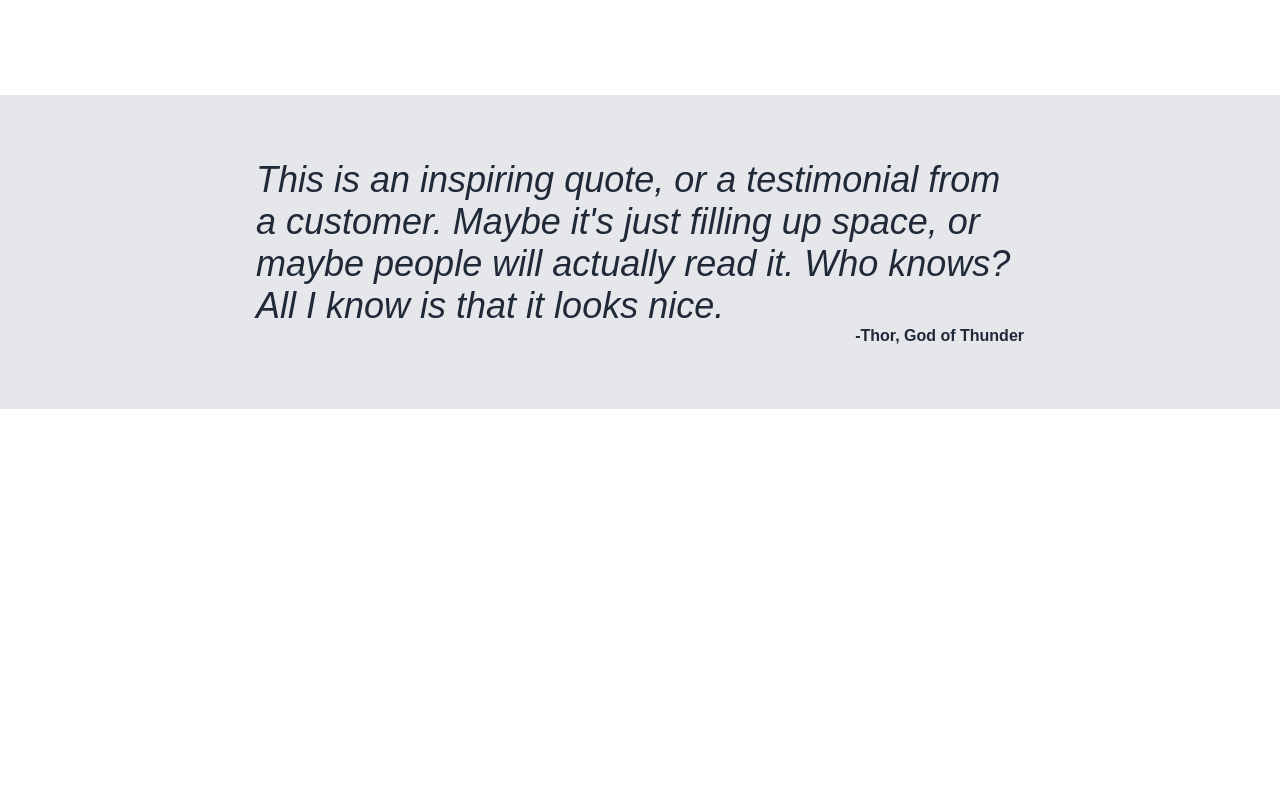
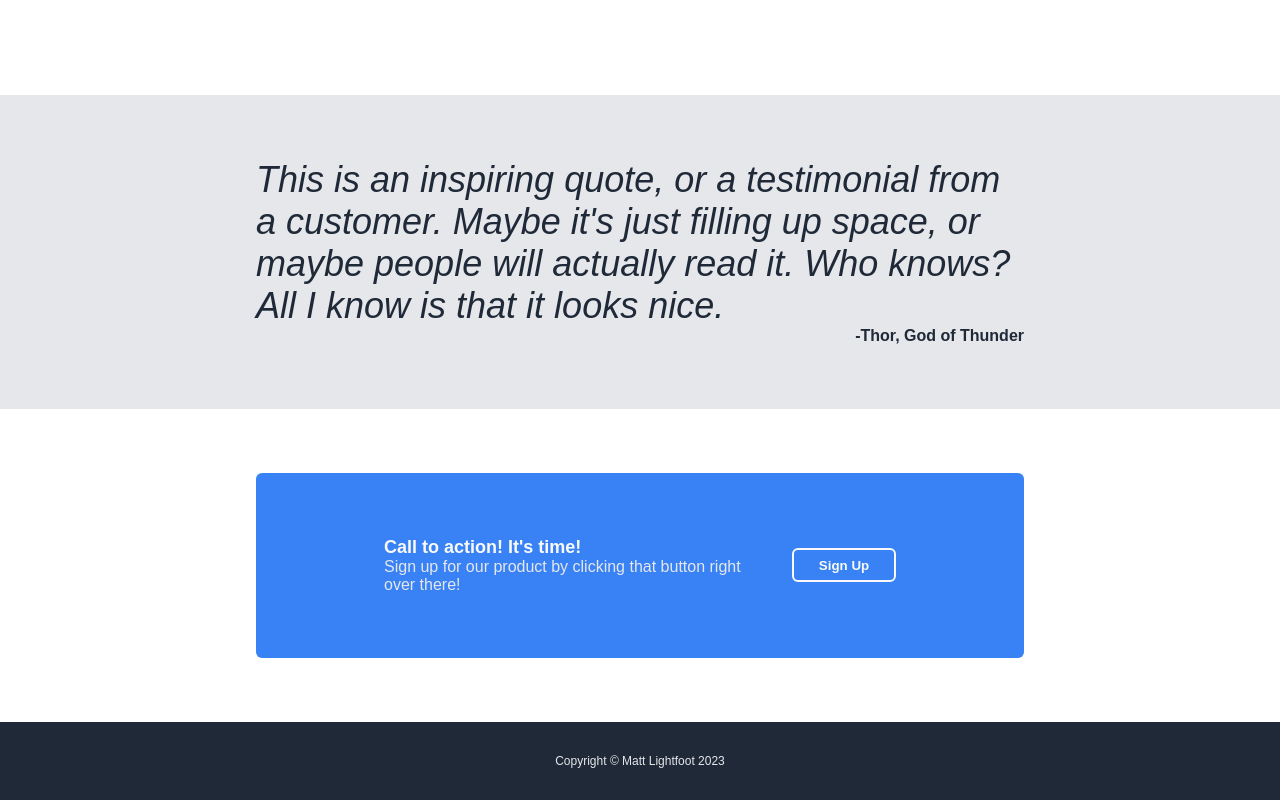
Before and after one commit to Mtlightfoot/matt-portfolio, a plain HTML site: page index.html in a window 1280 px wide. Shown: the part 753-1553 px from the top of the page. Before the commit the page ends 1162 px from the top, so only its background shows below. Drawn offline with Linux system fonts and the light colour scheme.

Commit message:
Added sign up section and button to index

```diff
--- a/index.html
+++ b/index.html
@@ -36,6 +36,9 @@
                 alt="A picture of myself on top of a hill overlooking the countryside">
         </div>
     </div>
+
+    <!-- My Projects start -->
+
     <div class="projects">
         <h2>My Projects!</h2>
         <div class="image-container">
@@ -55,13 +58,60 @@
 
     </div>
 
+    <!-- My Projects end -->
+
+    <!-- Quote start -->
+
     <div class="quote">
         <h3><em>This is an inspiring quote, or a testimonial from a customer. Maybe it's just filling up space, or maybe
                 people will actually read it. Who knows? All I know is that it looks nice.</em></h3>
         <h4>-Thor, God of Thunder</h4>
     </div>
 
+    <!-- Quote end -->
 
+    <!-- Sign up box start -->
+
+    <div class="bottom-container">
+        <div class="sign-up">
+            <div class="sign-up-text">
+                <h5>Call to action! It's time!</h5>
+                <p>Sign up for our product by clicking that button right over there!</p>
+            </div>
+            <div class="sign-up-button">
+                <button>Sign Up</button>
+            </div>
+        </div>
+
+        <div class="footer">
+Copyright © Matt Lightfoot 2023
+        </div>
+
+
+
+
+
+
+
+
+
+
+
+
+
+    </div>
+
+
+
+
+
+
+
+
+
+
+
+    <!-- Sign up box end -->
 
 
 
--- a/style.css
+++ b/style.css
@@ -138,3 +138,34 @@ h4 {
     text-align: right;
     padding-right: 20%;
 }
+
+.sign-up {
+    display: flex;
+    justify-content: space-between;
+    align-items: center;
+    background-color: #3882F6;
+    margin: 5% 20%;
+    border-radius: 6px;
+    padding: 5% 10%;
+    color: #e5e7eb;
+    gap: 10%;
+}
+
+h5 {
+    font-weight: bold;
+    font-size: 18px;
+    color: #f9faf8;
+}
+
+.sign-up-button {
+    border: 2px solid #f9faf8;
+    border-radius: 6px;
+}
+
+.footer {
+    background-color: #1f2937;
+    color: #e5e7eb;
+    padding: 2.5% 20%;
+    text-align: center;
+    font-size: 12px;
+}
```
